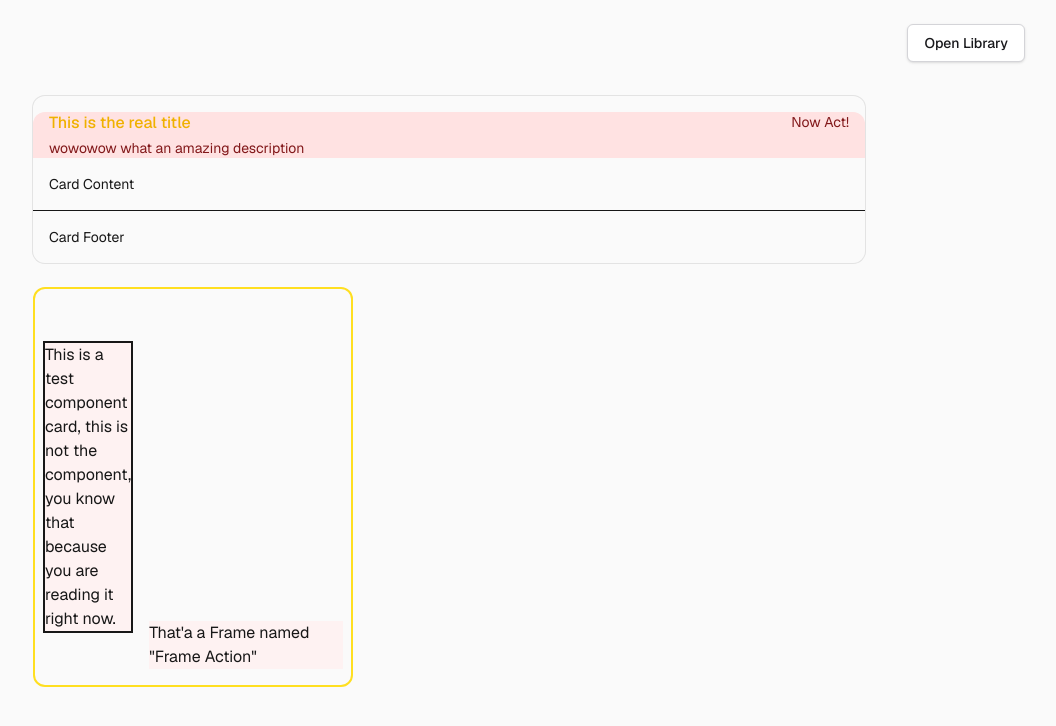
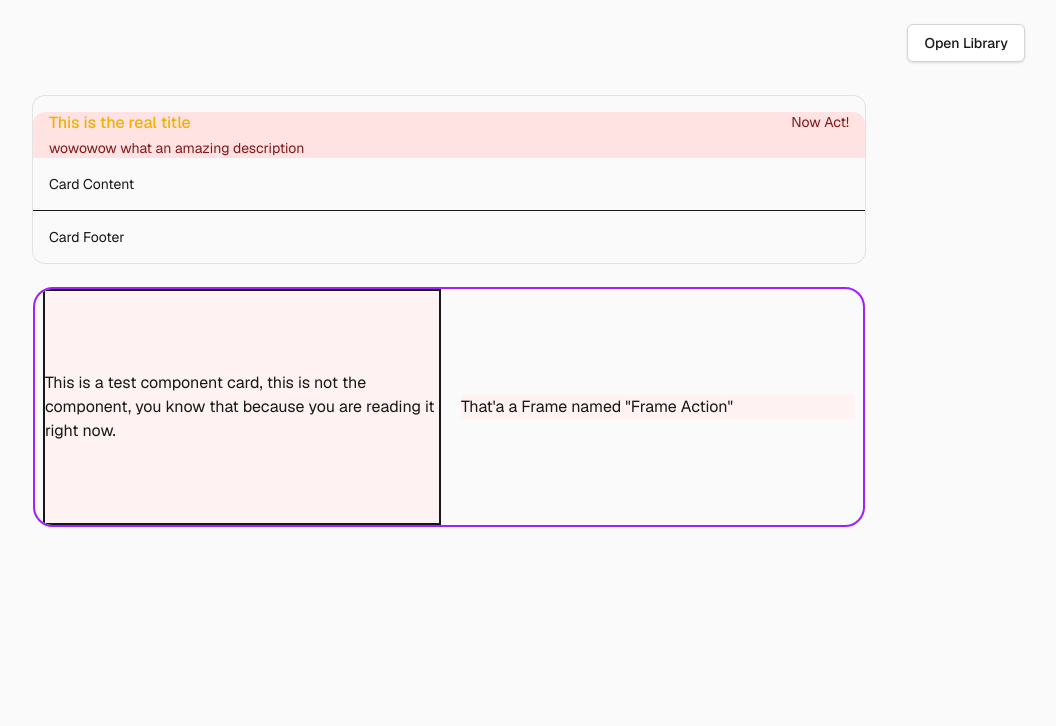
Before and after one commit to Jo-a-n/pbcomponents, a Next.js app: page / in a window 1280 px wide. Shown: the top 726 px of the page, without its empty margins (191-1247 px from the left). Built offline with nearby package versions, Linux system fonts and the light colour scheme.

Commit message:
Update frame fixture and add canvas border to library workspace

```diff
--- a/components/frame.json
+++ b/components/frame.json
@@ -1,15 +1,16 @@
 {
   "Frame": [
-    "px-2 py-4",
-    "size-full w-[320px] h-[400px] rounded-xl",
-    "gap-x-4 gap-y-5 items-center flex flex-row justify-around",
+    "px-2 py-0",
+    "w-full h-[240px] rounded-[20px]",
+    "items-center flex gap-[20px] flex-none flex-row justify-evenly",
     "bg-none",
-    "border-yellow-300 border-2"
+    "border-2 border-[hsl(275_100%_56%)]",
+    "overflow-hidden"
   ],
   "FrameTitle": [
     "pt-none pr-none pb-none pl-none",
-    "w-fit max-w-[200px] h-fit rounded-none",
-    "flex justify-items-end items-center gap-0 self-center flex-1",
+    "h-full min-w-0 rounded-none",
+    "items-center gap-0 flex flex-row flex-1",
     "text-start",
     "bg-red-50",
     "border-2"
@@ -17,16 +18,16 @@
   "//comment": "flex-none and basis fight each other",
   "FrameAction": [
     "pt-none pr-none pb-none pl-none",
-    "h-fit w-fit rounded-none",
-    "justify-items-center items-center flex-initial self-end",
+    "h-fit min-w-0 rounded-none",
+    "items-center flex flex-row flex-1",
     "text-start",
     "bg-red-50",
     "border-0"
   ],
   "FrameAction2": [
     "px-6 py-6",
-    "w-fit rounded-none",
-    "flex justify-items-center items-center flex-row flex-none self-start",
+    "rounded-none",
+    "flex flex-row justify-start items-center flex-1",
     "text-start",
     "bg-red-50",
     "border-2 border-neutral-800"
--- a/pb.workspace/LibraryWorkspace.tsx
+++ b/pb.workspace/LibraryWorkspace.tsx
@@ -183,7 +183,7 @@ export function LibraryWorkspace({ components, children }: LibraryWorkspaceProps
         <div className="overflow-x-auto pb-6">
           <div
             ref={canvasRef}
-            className="mx-auto space-y-8"
+            className="mx-auto box-border space-y-8 border-x border-neutral-300 px-5 dark:border-neutral-700"
             style={{ width: `${pageWidth}px` }}
             onClickCapture={handleCanvasClickCapture}
             onDoubleClickCapture={handleCanvasDoubleClickCapture}
```
